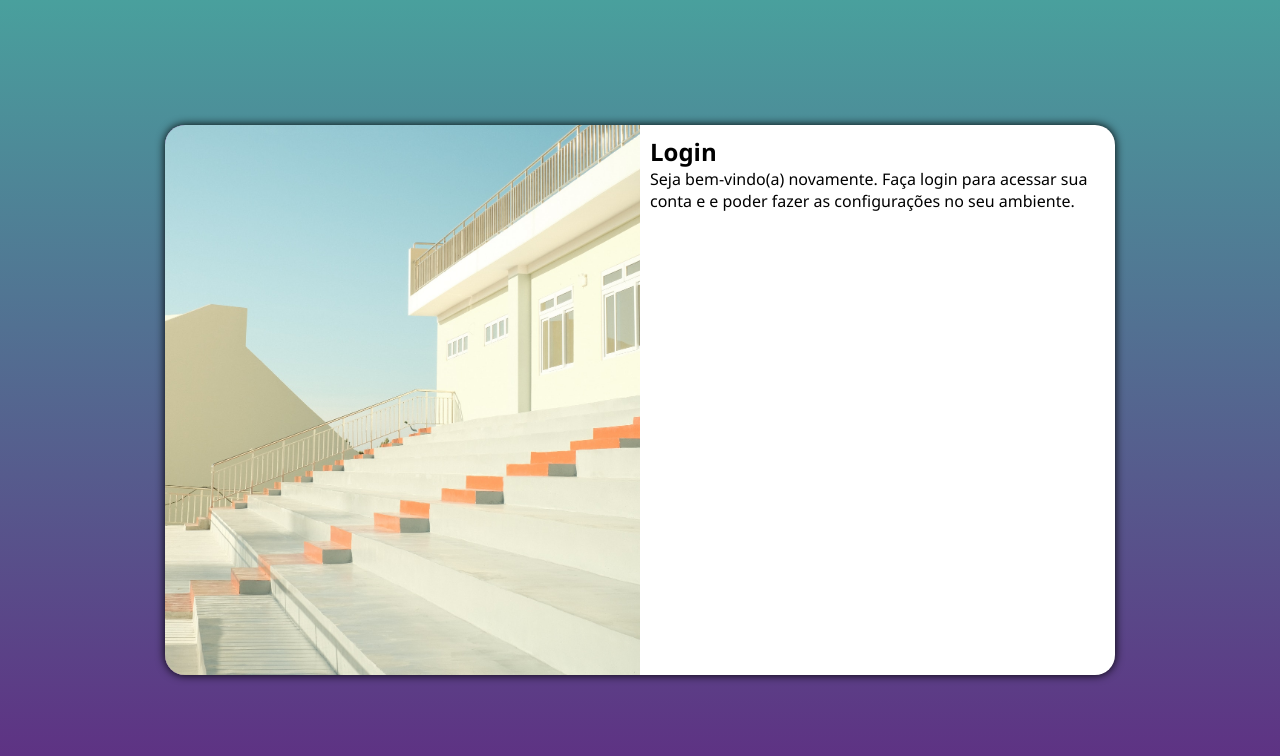
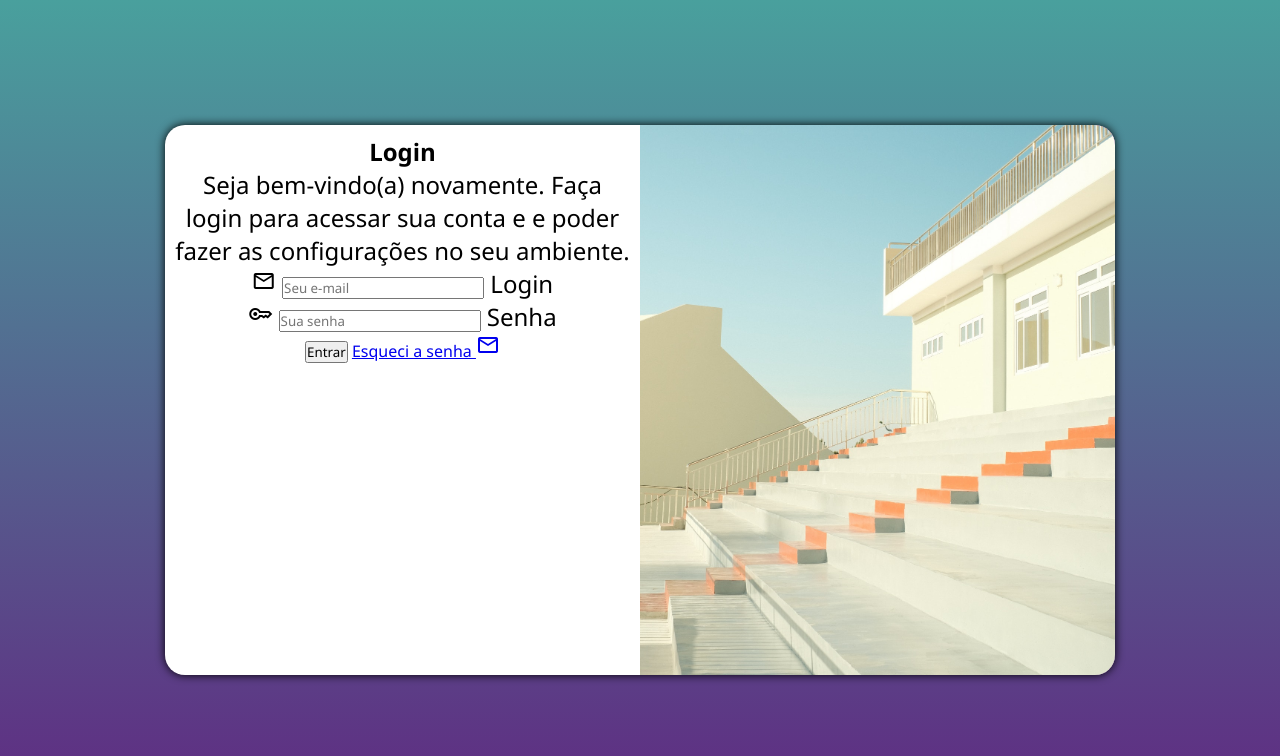
Before and after one commit to aysllanpereira/Projeto-Login, a plain HTML site: page index.html in a window 1280 px wide. Drawn offline with nearby package versions, Linux system fonts and the light colour scheme.

Commit message:
criando o formulário e adicionando icons

```diff
--- a/estilos/style.css
+++ b/estilos/style.css
@@ -56,3 +56,16 @@ section#login > div#formulario {
     padding: 10px;
 
 }
+
+div#formulario {
+    text-align: center;
+    margin-bottom: 10px;
+}
+
+div#formulario > p {
+    font-size: 0.8em;
+}
+
+.campo {
+    font-size: 0.8em;
+}
--- a/index.html
+++ b/index.html
@@ -6,6 +6,8 @@
     <title>Projeto Login</title>
     <link rel="stylesheet" href="estilos/style.css">
     <link rel="stylesheet" href="style.css">
+    <link rel="stylesheet" href="https://fonts.googleapis.com/css2?family=Material+Symbols+Outlined:opsz,wght,FILL,GRAD@20..48,100..700,0..1,-50..200" />
+
 </head>
 <body>
     <main>
@@ -21,6 +23,25 @@
                 <p>Seja bem-vindo(a) novamente. Faça login para acessar sua conta e e poder fazer as configurações no seu ambiente.</p>
                 <form action="login.js" method="post">
 
+                    <div class="campo">
+
+                        <span class="material-symbols-outlined">mail</span>
+                        <input type="email" name="login" id="ilogin" placeholder="Seu e-mail" autocomplete="email" required maxlength="35">
+                        <label for="ilogin">Login</label>
+
+                    </div>
+
+                    <div class="campo">
+
+                        <span class="material-symbols-outlined">key</span>
+                        <input type="password" name="senha" id="isenha" placeholder="Sua senha" autocomplete="current-password" required minlength="8" maxlength="15">
+                        <label for="isenha">Senha</label>
+
+                    </div>
+
+
+                    <input type="submit" value="Entrar">
+                    <a href="esqueci.html">Esqueci a senha <span class="material-symbols-outlined">mail</span></a>
 
                 </form>
 
--- a/style.css
+++ b/style.css
@@ -20,6 +20,10 @@
         float: right;
         width: 70%;
     }
+
+    .campo {
+        font-size: 1em;
+    }
 }
 
 @media screen and (min-width: 992px)  {
@@ -33,7 +37,7 @@
     }
 
     section#login > div#imagem {
-        float: left;
+        float: right;
         width: 50%;
         height: 100%;
     }
@@ -42,4 +46,12 @@
         float: left;
         width: 50%;
     }
+
+    div#formulario > p {
+        font-size: 1.5em;
+    }
+
+    .campo {
+        font-size: 1.5em;
+    }
 }
```
